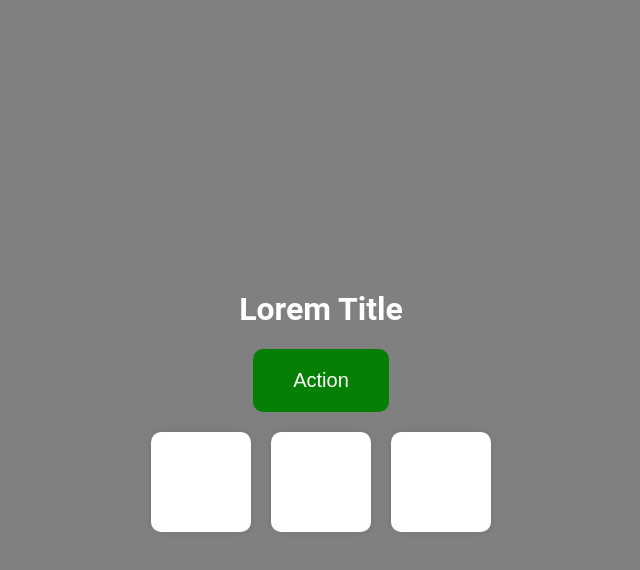
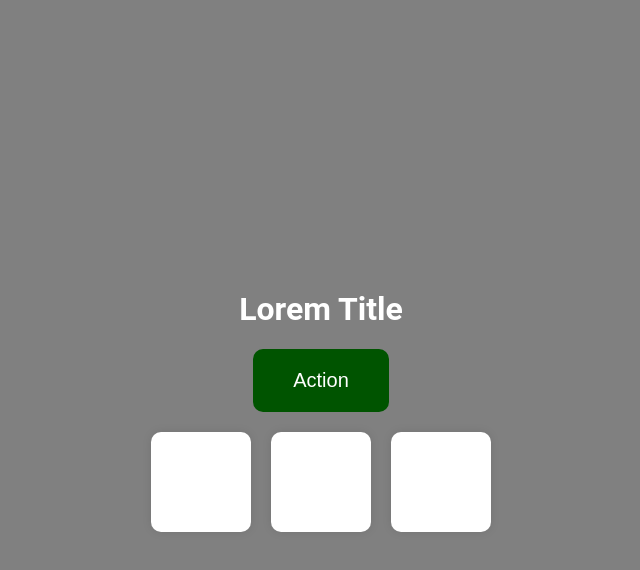
Before and after one commit to xavivzla/Test-Front, a plain HTML site: page index.html in a window 1280 px wide. In both pictures the pointer is over the button "Action". Shown: the whole page, without its empty margins (319-959 px from the left). Drawn offline with Linux system fonts and the light colour scheme.

Commit message:
[UPDATE] - add animation button

```diff
--- a/app.css
+++ b/app.css
@@ -26,6 +26,12 @@ body {
   font-size: 20px;
   border-radius: 10px;
   padding: 20px 40px;
+  cursor: pointer;
+  transition: background-color 0.3s linear;
+}
+
+.container .action:hover {
+  background-color: #005400;
 }
 
 .rows {
```
